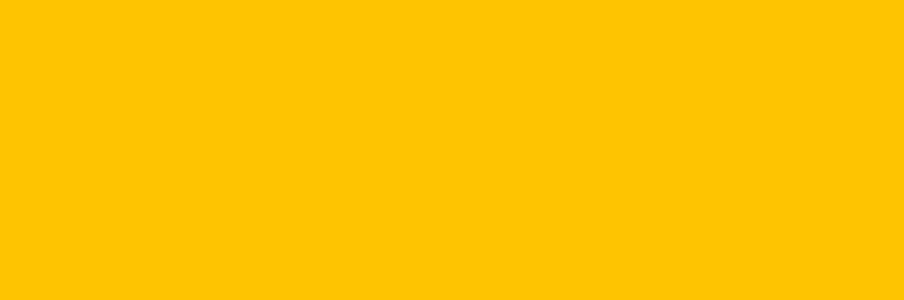
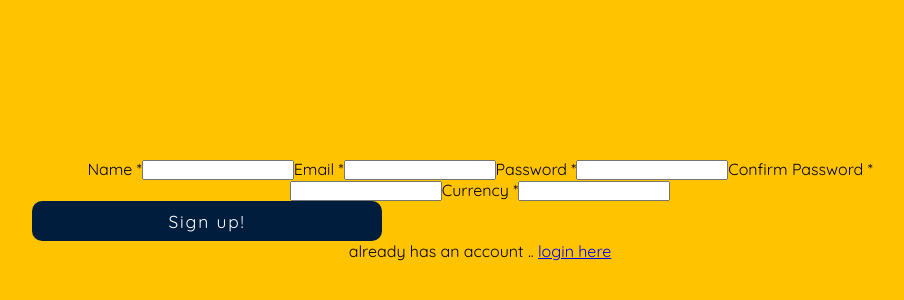
Before and after one commit to ObadaMoustafa/Pro_Expenses_Tracker, a React (Create React App) app in the folder client/: page /signup in a window 1280 px wide. Before the commit this address had no page. Shown: the part 190-490 px from the top of the page, without its empty margins (160-1064 px from the left). Built offline with nearby package versions, Linux system fonts and the light colour scheme.

Commit message:
ini signup form

```diff
--- a/client/src/App.jsx
+++ b/client/src/App.jsx
@@ -5,6 +5,7 @@ import "./style/App.css";
 function App() {
   return (
     <div className="app-container">
+      <p>welcome from inside the app</p>
       <Outlet />
     </div>
   );
--- a/client/src/index.jsx
+++ b/client/src/index.jsx
@@ -4,14 +4,19 @@ import App from "./App";
 import { BrowserRouter, Route, Routes } from "react-router-dom";
 import reportWebVitals from "./reportWebVitals";
 import Homepage from "./pages/Homepage/Homepage";
-import Login from "./pages/Login/Login";
+import WelcomeMsg from "./pages/Homepage/components/WelcomeMsg";
+import Login from "./pages/Homepage/components/Login";
+import SignUp from "./pages/Homepage/components/SignUp";
 
 ReactDOM.render(
   <BrowserRouter>
     <Routes>
-      <Route path="/" element={<Homepage />} />
+      <Route path="/" element={<Homepage />}>
+        <Route path="/" element={<WelcomeMsg />} />
+        <Route path="/login" element={<Login />} />
+        <Route path="/signup" element={<SignUp />} />
+      </Route>
       <Route path="/start/:userId" element={<App />} />
-      <Route path="/login" element={<Login />} />
     </Routes>
   </BrowserRouter>,
   document.getElementById("root")
--- a/client/src/pages/Homepage/Homepage.jsx
+++ b/client/src/pages/Homepage/Homepage.jsx
@@ -1,23 +1,13 @@
 import React from "react";
+import { Outlet } from "react-router-dom";
 // import PropTypes from "prop-types";
-import PrimaryButton from "../../components/buttons/PrimaryButton";
-import SecondaryButton from "../../components/buttons/SecondaryButton";
 
 function Homepage() {
   //write code here
 
   return (
     <div className="homepage-container">
-      <h1>Pro Expenses Tracker App</h1>
-      <div className="homepage-buttons">
-        <PrimaryButton
-          text="Login"
-          width="150px"
-          icon="fas fa-sign-in-alt"
-          href="/login"
-        />
-        <SecondaryButton text="Docs" width="150px" icon="fas fa-book" />
-      </div>
+      <Outlet />
     </div>
   );
 }
--- a/client/src/pages/Login/Login.jsx
+++ b/client/src/pages/Homepage/components/Login.jsx
@@ -1,5 +1,6 @@
 import React from "react";
-import PrimaryButton from "../../components/buttons/PrimaryButton";
+import { Link } from "react-router-dom";
+import PrimaryButton from "../../../components/buttons/PrimaryButton";
 
 function Login() {
   //write code here
@@ -13,6 +14,9 @@ function Login() {
         <input type="password" name="password" id="password" />
         <PrimaryButton text="Login" width="350px" />
       </form>
+      <Link to="/signup">
+        <p>Or create a new account</p>
+      </Link>
     </>
   );
 }
--- /dev/null
+++ b/client/src/pages/Homepage/components/SignUp.jsx
@@ -0,0 +1,69 @@
+import React, { useState } from "react";
+import { Link } from "react-router-dom";
+import PrimaryButton from "../../../components/buttons/PrimaryButton";
+
+function SignUp() {
+  const [name, setName] = useState("");
+  const [email, setEmail] = useState("");
+  const [password, setPassword] = useState("");
+  const [confirmPassword, setConfirmPassword] = useState("");
+  const [currency, setCurrency] = useState("");
+
+  return (
+    <>
+      <form>
+        <label htmlFor="name">
+          Name <span>*</span>
+        </label>
+        <input
+          type="text"
+          name="name"
+          value={name}
+          onChange={(e) => setName(e.target.value)}
+        />
+        <label htmlFor="email">
+          Email <span>*</span>
+        </label>
+        <input
+          type="email"
+          name="email"
+          value={email}
+          onChange={(e) => setEmail(e.target.value)}
+        />
+        <label htmlFor="password">
+          Password <span>*</span>
+        </label>
+        <input
+          type="password"
+          name="password"
+          value={password}
+          onChange={(e) => setPassword(e.target.value)}
+        />
+        <label htmlFor="confirm-password">
+          Confirm Password <span>*</span>
+        </label>
+        <input
+          type="password"
+          name="password"
+          value={confirmPassword}
+          onChange={(e) => setConfirmPassword(e.target.value)}
+        />
+        <label htmlFor="currency">
+          Currency <span>*</span>
+        </label>
+        <input
+          type="text"
+          name="currency"
+          value={currency}
+          onChange={(e) => setCurrency(e.target.value)}
+        />
+        <PrimaryButton text="Sign up!" width="350px" />
+      </form>
+      <p>
+        already has an account .. <Link to="/login">login here</Link>
+      </p>
+    </>
+  );
+}
+
+export default SignUp;
--- /dev/null
+++ b/client/src/pages/Homepage/components/WelcomeMsg.jsx
@@ -0,0 +1,24 @@
+import React from "react";
+import PrimaryButton from "../../../components/buttons/PrimaryButton";
+import SecondaryButton from "../../../components/buttons/SecondaryButton";
+
+function WelcomeMsg() {
+  //write code here
+
+  return (
+    <>
+      <h1>Pro Expenses Tracker App</h1>
+      <div className="homepage-buttons">
+        <PrimaryButton
+          text="Login"
+          width="150px"
+          icon="fas fa-sign-in-alt"
+          href="/login"
+        />
+        <SecondaryButton text="Docs" width="150px" icon="fas fa-book" />
+      </div>
+    </>
+  );
+}
+
+export default WelcomeMsg;
--- a/client/src/style/App.css
+++ b/client/src/style/App.css
@@ -95,10 +95,6 @@
   margin-top: 20px;
 }
 
-.app-container {
-  border: 25px solid red;
-}
-
 * {
   margin: 0;
   padding: 0;
```
Also changed, not shown: 1 other file (tests, documents, lock files or other folders).
